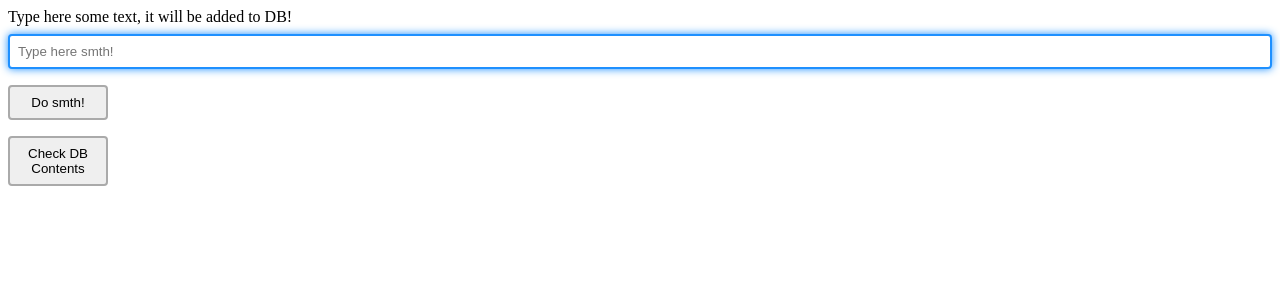
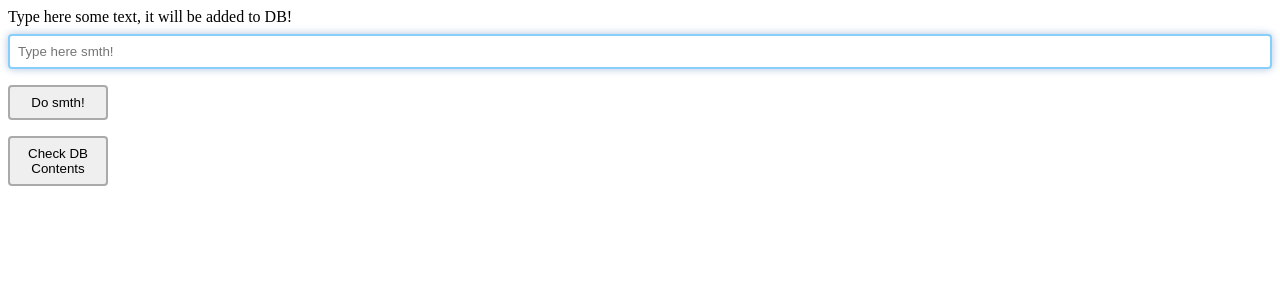
Before and after one commit to orkimedesdamek/website_python, a Flask app: page / in a window 1280 px wide, with the restyled element focused. Shown: the top 300 px of the page. Run offline with Flask 2, Linux system fonts and the light colour scheme.

```diff
--- a/server/templates/index.html
+++ b/server/templates/index.html
@@ -21,8 +21,8 @@
  }
 
  input[type=text]:focus{
-    border-color:dodgerBlue;
-    box-shadow:0 0 8px 0 dodgerBlue;
+    border-color:lightskyblue;
+    box-shadow:0 0 8px 0 lightsteelblue;
  }
  button[type=submit]{
     width:100px;
```
